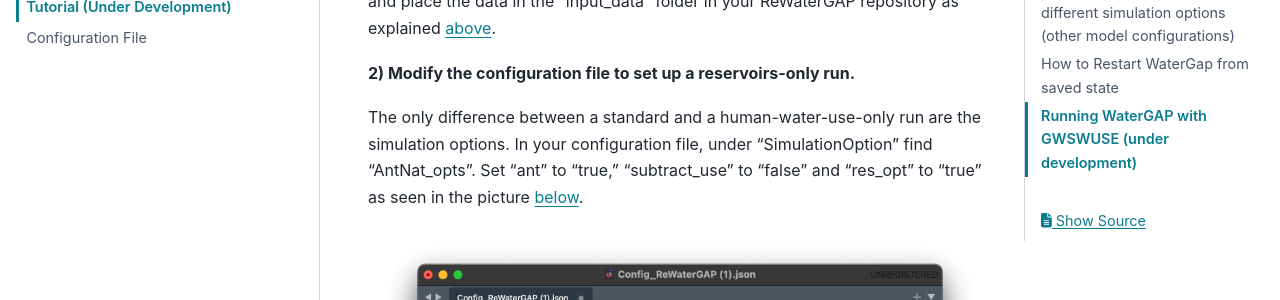
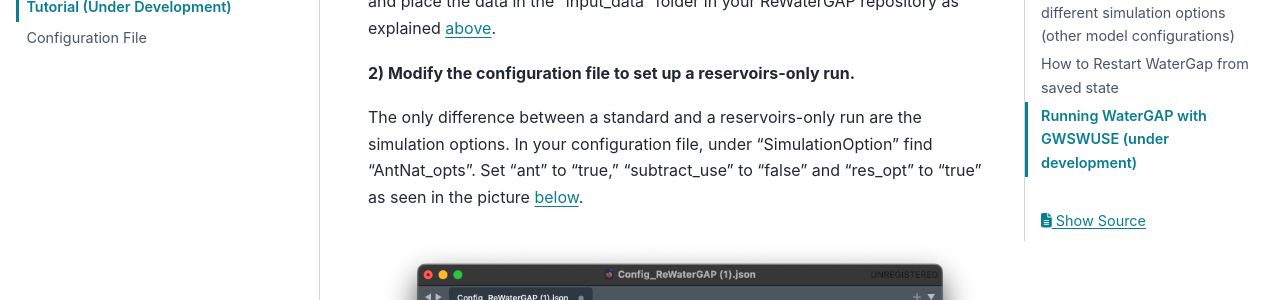
Before and after one commit to HydrologyFrankfurt/ReWaterGAP, a Sphinx documentation site: the page built from docs/user_guide/tutorials.rst, in a window 1280 px wide and 900 px high, scrolled down 9845 px. Shown: the part 153-453 px from the top of the window. Built offline with Sphinx 7.4.7 and the PyData theme 0.15.4, drawn with Linux system fonts in a browser that asks for light colours; pages that are not in the unit, such as notebooks, are missing from menus.

Commit message:
Update tutorials.rst

```diff
--- a/docs/user_guide/tutorials.rst
+++ b/docs/user_guide/tutorials.rst
@@ -199,7 +199,7 @@ Download all required climate forcing and water use data, remove all leap days,
 
 **2) Modify the configuration file to set up a reservoirs-only run.**
 
-The only difference between a standard and a human-water-use-only run are the simulation options. In your configuration file, under "SimulationOption" find “AntNat_opts”. Set "ant" to "true," "subtract_use" to "false" and "res_opt" to "true" as seen in the picture :ref:`below <reservoirs_only_run_example_picture>`.
+The only difference between a standard and a reservoirs-only run are the simulation options. In your configuration file, under "SimulationOption" find “AntNat_opts”. Set "ant" to "true," "subtract_use" to "false" and "res_opt" to "true" as seen in the picture :ref:`below <reservoirs_only_run_example_picture>`.
 
 .. _reservoirs_only_run_example_picture:
 
```
